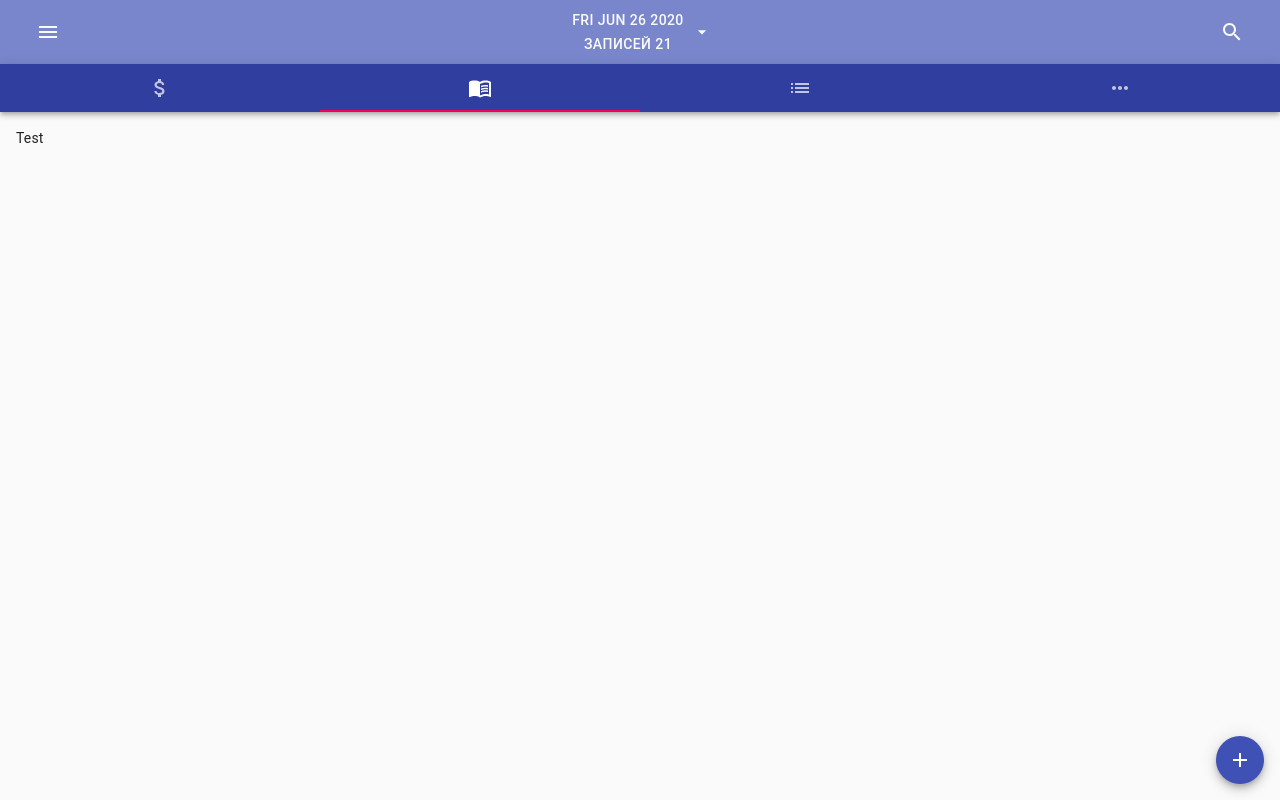
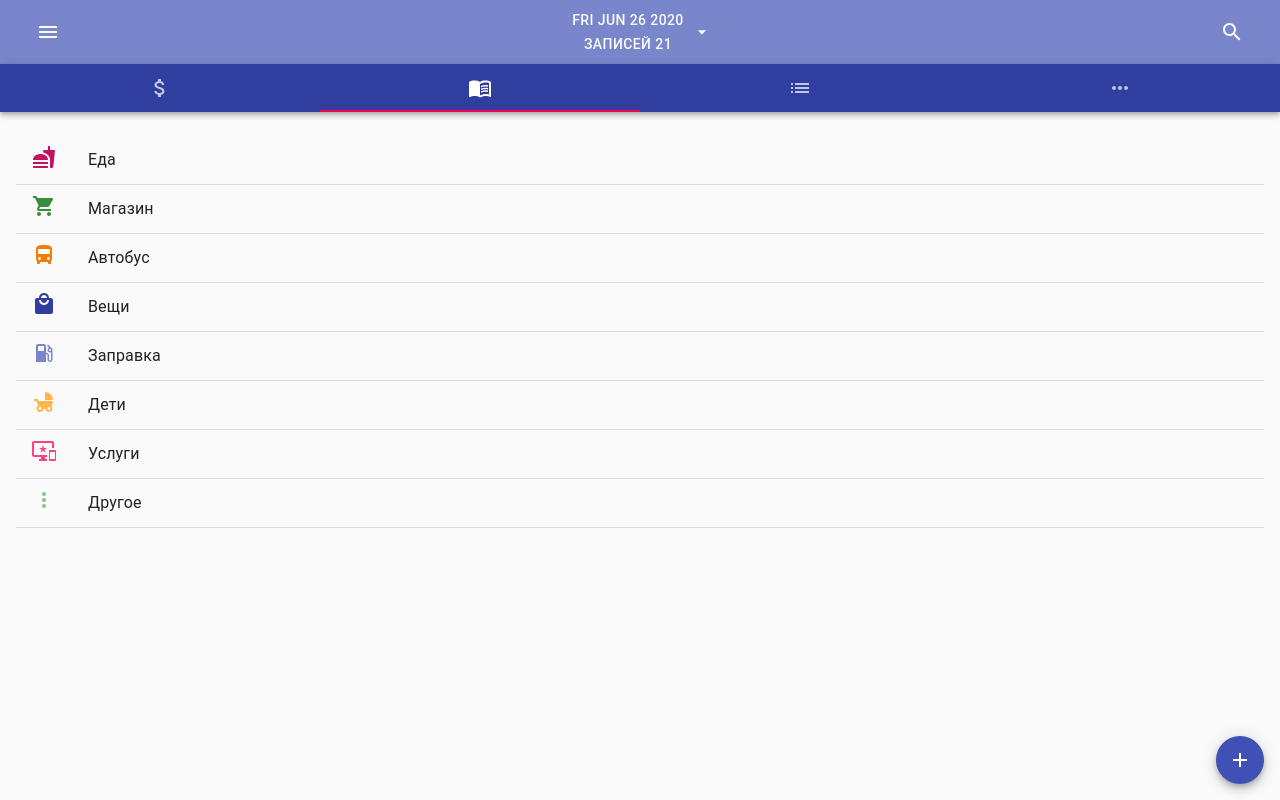
Before and after one commit to nismaxim82/money-logger-app, a React (Create React App) app: page / in a window 1280 px wide. Both pictures are taken after a click on the tab 480 px from the left and 88 px from the top of the page. Built offline with nearby package versions, Linux system fonts and the light colour scheme.

Commit message:
add types panel data

```diff
--- a/src/components/LastRecordsPanel/LastRecordsPanel.tsx
+++ b/src/components/LastRecordsPanel/LastRecordsPanel.tsx
@@ -1,7 +1,19 @@
-import { createStyles, makeStyles, Theme } from '@material-ui/core';
+import {
+  createStyles,
+  List,
+  ListItem,
+  ListItemAvatar,
+  ListItemText,
+  makeStyles,
+  Theme,
+  useTheme,
+  Divider,
+} from '@material-ui/core';
 import { observer } from 'mobx-react';
 import React from 'react';
+import TypeEntry from '../../models/entries/TypeEntry';
 import AppStore from '../../stores/AppStore';
+import TypesStore from '../../stores/TypesStore';
 import useStores from '../../stores/UseStores';
 import Helpers from '../../utility/Helpers';
 import TabPanel from '../TabPanel/TabPanel';
@@ -10,10 +22,28 @@ import classes from './LastRecordsPanel.module.css';
 const useStyles = makeStyles((theme: Theme) => createStyles({}));
 
 const LastRecordsPanel = observer(() => {
-  const { appStore }: { appStore: AppStore } = useStores();
+  const {
+    appStore,
+    typesStore,
+  }: { appStore: AppStore; typesStore: TypesStore } = useStores();
 
   const styles = useStyles();
   const css = Helpers.combineStyles(styles, classes);
+  const theme = useTheme();
+
+  const getThemeColorStyle = (color?: string) => {
+    if (!color || !color.length) {
+      return '';
+    }
+    if (color[0] === '#') {
+      return color;
+    }
+    let result = theme as any;
+    color.split('.').forEach((p: string) => {
+      result = result[p];
+    });
+    return result;
+  };
 
   return (
     <TabPanel
@@ -23,7 +53,21 @@ const LastRecordsPanel = observer(() => {
       index={1}
       other={{ className: css.tabPanel }}
     >
-      <div>Test</div>
+      <List className={css.list}>
+        {typesStore.types.map((type: TypeEntry) => (
+          <>
+            <ListItem key={type.name} button component="li">
+              <ListItemAvatar>
+                <type.IconComponent
+                  style={{ color: getThemeColorStyle(type.iconColor) }}
+                />
+              </ListItemAvatar>
+              <ListItemText primary={type.label} />
+            </ListItem>
+            <Divider component="li" />
+          </>
+        ))}
+      </List>
     </TabPanel>
   );
 });
--- a/src/stores/TypesStore.ts
+++ b/src/stores/TypesStore.ts
@@ -6,7 +6,7 @@ import {
   LocalGasStation,
   LocalGroceryStore,
   LocalMall,
-  MoreVert
+  MoreVert,
 } from '@material-ui/icons';
 import { observable } from 'mobx';
 import TypeEntry from '../models/entries/TypeEntry';
```
